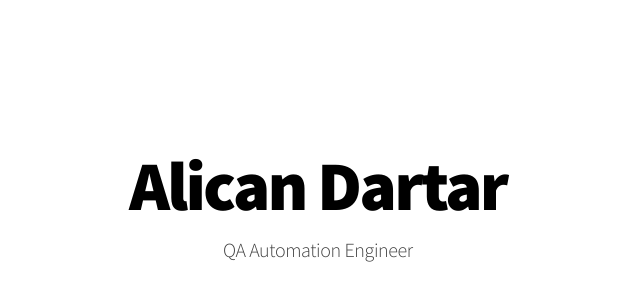
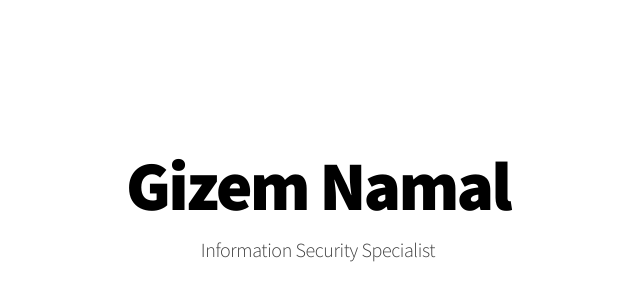
Before and after one commit to gizemnamal/gizemnamal.github.io, a plain HTML site: page index.html in a window 1280 px wide. Shown: the part 122-407 px from the top of the page, without its empty margins (324-964 px from the left). Drawn offline with Linux system fonts and the light colour scheme.

Commit message:
Update index.html

```diff
--- a/index.html
+++ b/index.html
@@ -1,7 +1,7 @@
 <!DOCTYPE HTML>
 <html>
 	<head>
-		<title>Alican Dartar</title>
+		<title>Gizem Namal</title>
 		<meta charset="utf-8" />
 		<meta name="viewport" content="width=device-width, initial-scale=1, user-scalable=no" />
 		<link rel="stylesheet" href="assets/css/main.css" />
@@ -15,8 +15,8 @@
 
 				<!-- Header -->
 					<header id="header">
-						<h1>Alican Dartar</h1>
-						<p>QA Automation Engineer</p>
+						<h1>Gizem Namal</h1>
+						<p>Information Security Specialist</p>
 						<nav>
 							<ul>
 								<!--<li><a href="#" class="icon brands fa-twitter"><span class="label">Twitter</span></a></li>-->
```
